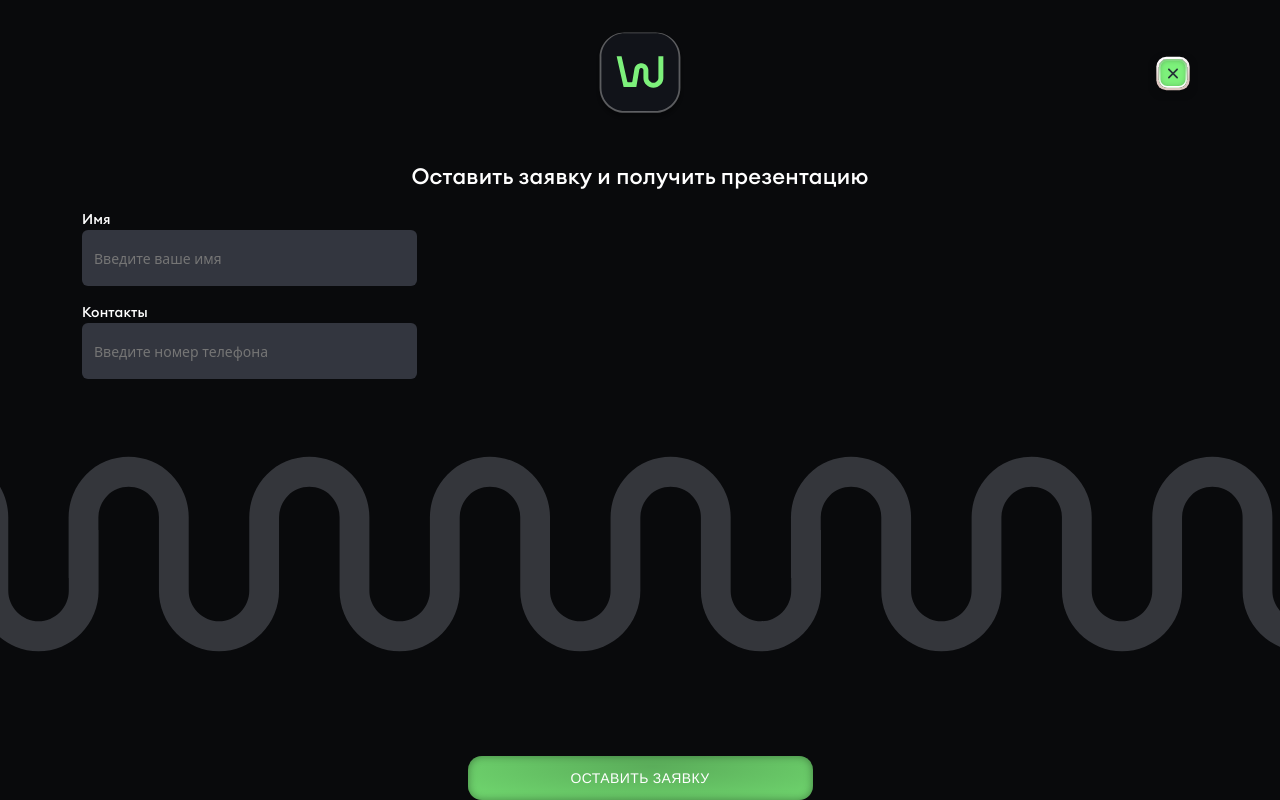
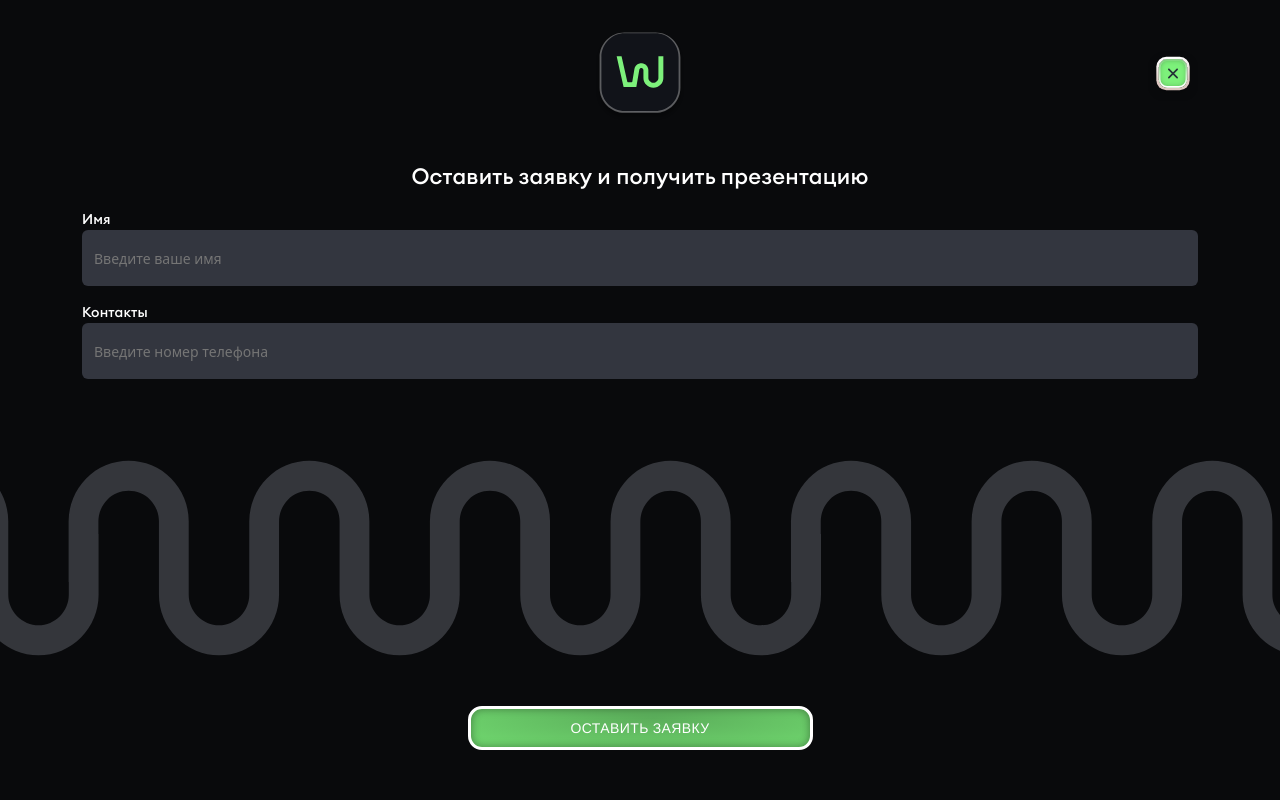
Before and after one commit to HODOR72/wheelsOn-front, a Next.js app: page /sell in a window 1280 px wide. Built offline with nearby package versions, Linux system fonts and the light colour scheme; a web font is replaced by a local one.

Commit message:
some fix

```diff
--- a/components/accordion-component.tsx
+++ b/components/accordion-component.tsx
@@ -12,8 +12,9 @@ export const AccordionComponent: FunctionComponent<AccordionComponent> = ({
 	bottom,
 }) => {
 	return (
-		<Accordion sx={{ background: "#33363F", borderRadius: "10px", }}>
+		<Accordion sx={{ background: "#33363F", borderRadius: "10px" }}>
 			<AccordionSummary
+				sx={{ height: "max-content" }}
 				expandIcon={
 					<KeyboardArrowUpIcon sx={{ color: "#7DF17B" }}></KeyboardArrowUpIcon>
 				}
--- a/components/button-component.tsx
+++ b/components/button-component.tsx
@@ -34,7 +34,7 @@ export const ButtonComponent: FunctionComponent<ButtonComponent> = ({
 				borderRadius: borderRadius,
 			}}
 			classes={{ disabled: "button-component-disabled" }}
-			className={className}
+			className={`${className} buttonMake`}
 			disabled={disabled}
 			onClick={href === "" ? onClick : goToLink}
 		>
--- a/pages/about.tsx
+++ b/pages/about.tsx
@@ -8,7 +8,7 @@ const About: NextPage = () => {
 	return (
 		<BaseLayout>
 			<TopHeader type="numbers"></TopHeader>
-			<TextComponent fontSize={22} fontWeight={500} color="#fff">
+			<TextComponent fontSize={22} fontWeight={500} color="#fff" textAlign="center">
 				ОАЭ в цифрах - Экспаты
 			</TextComponent>
 			<div className="mt-3"></div>
--- a/pages/formats.tsx
+++ b/pages/formats.tsx
@@ -42,7 +42,7 @@ const Formats: NextPage = () => {
 					</li>
 				</ul>
 			</div>
-			<div style={{ margin: "auto", marginTop: "20px", marginBottom: "20px" }} className="mobile-cells-wrapper pt-5">
+			<div style={{ margin: "auto" }} className="mobile-cells-wrapper pt-5 pb-5">
 				<ButtonComponent href="sell">Оставить заявку</ButtonComponent>
 			</div>
 		</BaseLayout>
--- a/pages/info.tsx
+++ b/pages/info.tsx
@@ -44,7 +44,7 @@ const InfoPage: NextPage = () => {
 					</li>
 				</ul>
 			</div>
-			<div style={{ margin: "auto", marginTop: "20px", marginBottom: "20px" }} className="mobile-cells-wrapper pt-5">
+			<div style={{ margin: "auto" }} className="mobile-cells-wrapper pt-5 pb-5">
 				<ButtonComponent href="sell">Оставить заявку</ButtonComponent>
 			</div>
 		</BaseLayout>
--- a/pages/sell.tsx
+++ b/pages/sell.tsx
@@ -27,7 +27,7 @@ const Sell: NextPage = () => {
 			</BaseLayout>
 			<div className="curve">
 				<Image alt="curve" src={require("/assets/img/Bezier.svg")} width={1500} height={300} />
-				<div style={{ margin: "auto", marginTop: "20px" }} className="mobile-cells-wrapper pt-5">
+				<div style={{ margin: "auto", marginTop: "20px", marginBottom: "20px" }} className="mobile-cells-wrapper">
 					<ButtonComponent>Оставить заявку</ButtonComponent>
 				</div>
 			</div>
--- a/styles/globals.scss
+++ b/styles/globals.scss
@@ -228,9 +228,11 @@ a {
 }
 
 .curve {
+	display: flex;
+	flex-direction: column;
 	z-index: 1000 !important;
 	position: absolute !important;
-	bottom: 0px !important;
+	bottom: 30px !important;
 }
 
 .burger-list {
@@ -241,7 +243,7 @@ a {
 }
 
 .buttonMake {
-	border: 3px solid #fff;
+	border: 3px solid #fff !important;
 }
 
 .col-6 {
@@ -262,6 +264,7 @@ a {
 }
 
 .about-cell {
+	height: max-content;
 	margin: 16px 0;
 	border-radius: 13px;
 	display: flex;
@@ -300,6 +303,7 @@ a {
 }
 
 .contact-row {
+	width: 100%;
 	margin-top: 16px;
 }
 
@@ -310,7 +314,7 @@ a {
 	border: none;
 	outline: none;
 	background: #33363F;
-	width: 335px;
+	width: 100%;
 	height: 56px;
 }
 
```
